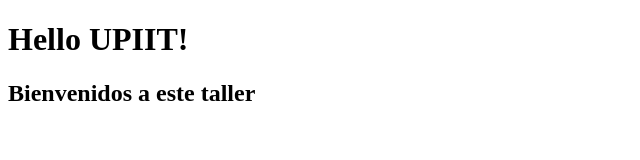
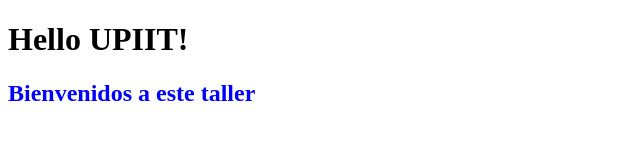
Before and after one commit to alexmancilla/talletGito, a plain HTML site: page index.html in a window 1280 px wide. Shown: the whole page, without its empty margins (0-640 px from the left). Drawn offline with Linux system fonts and the light colour scheme.

Commit message:
Update index.html
color blue

```diff
--- a/index.html
+++ b/index.html
@@ -8,7 +8,7 @@
 </head>
 <body>
     <h1>Hello UPIIT!</h1>
-    <h2 color: blue;>Bienvenidos a este taller</h2>
+    <h2 style = "color: blue;">Bienvenidos a este taller</h2>
 
 
 </body>
```
